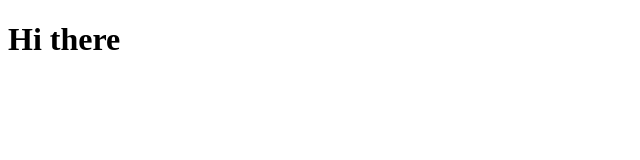
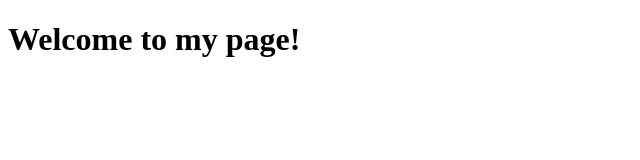
Before and after one commit to Senvoz/Senvoz.github.io, a plain HTML site: page index.html in a window 1280 px wide. Shown: the whole page, without its empty margins (0-640 px from the left). Drawn offline with Linux system fonts and the light colour scheme.

Commit message:
Update index.html

```diff
--- a/index.html
+++ b/index.html
@@ -1,9 +1,9 @@
 <!DOCTYPE HTML>
 <html>
 <head>
-<title>Hello!</title>
+<title>Senvoz</title>
 </head>
 <body>
-<h1>Hi there</h1>
+	<h1>Welcome to my page!</h1>
 </body>
 </html>
```
